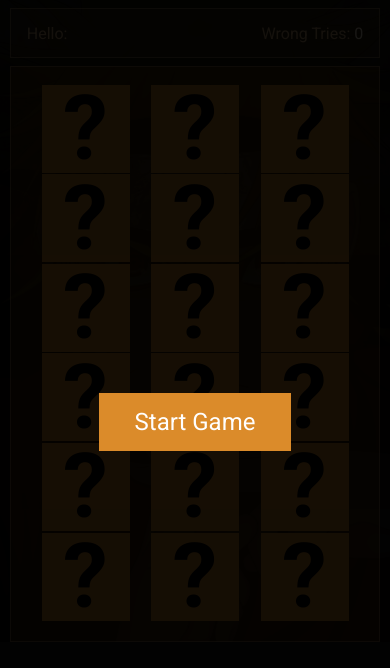
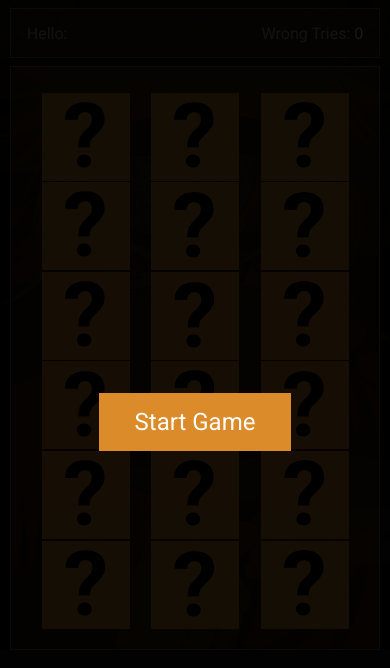
Before and after one commit to ismailalakhras/memory-game, a plain HTML site: page index.html in a window 390 px wide. Drawn offline with Linux system fonts and the light colour scheme.

Commit message:
Add files via upload

```diff
--- a/css/style.css
+++ b/css/style.css
@@ -212,7 +212,7 @@ body {
   .memory-game-blocks {
     width: 95%;
     margin-top: 0.5rem;
-    padding-top: 1rem;
+    padding-top: 1.5rem;
 
   }
   .memory-game-blocks .game-block {
@@ -232,8 +232,8 @@ body {
   }
   .memory-game-blocks .game-block .back img {
     border: var(--border);
-    width: 4rem;
-    margin-top: calc(50% - 30px);
+    width: 5rem;
+    margin-top: 6px;
   }
 
 }
```
